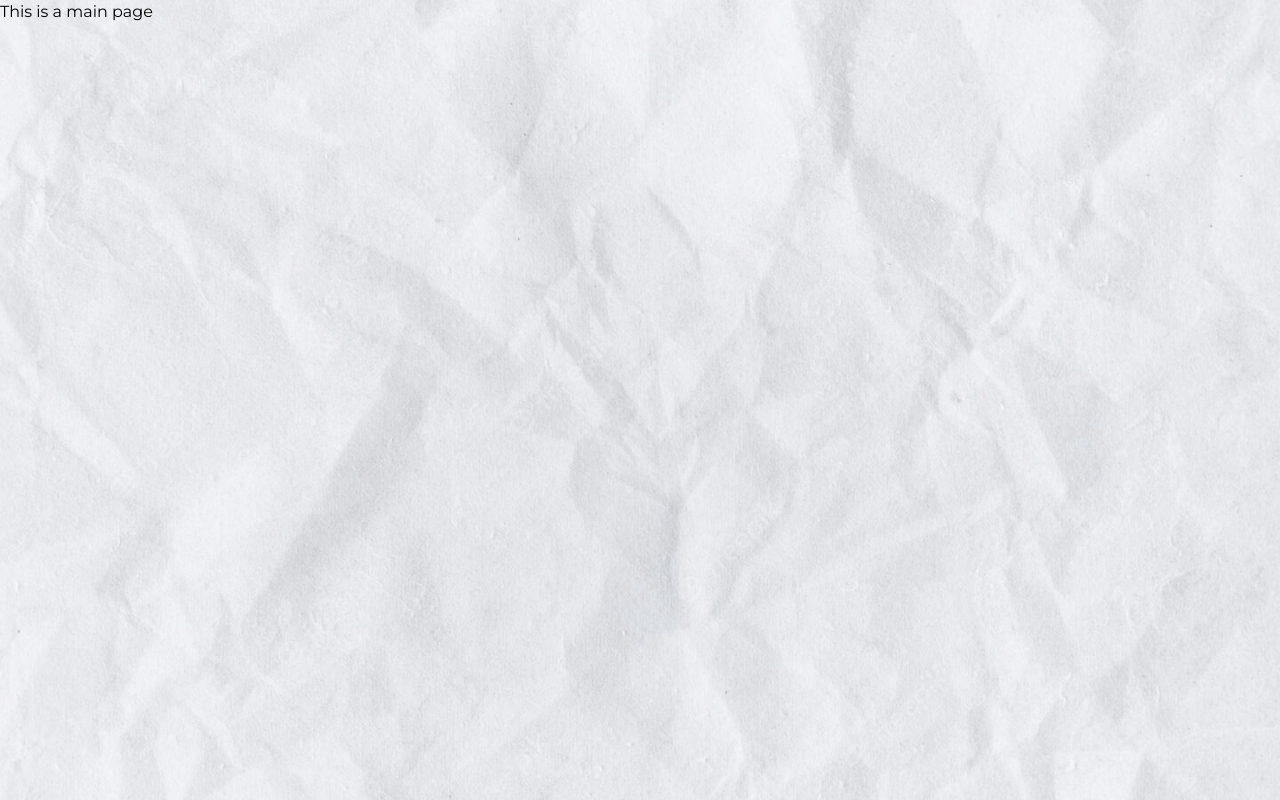
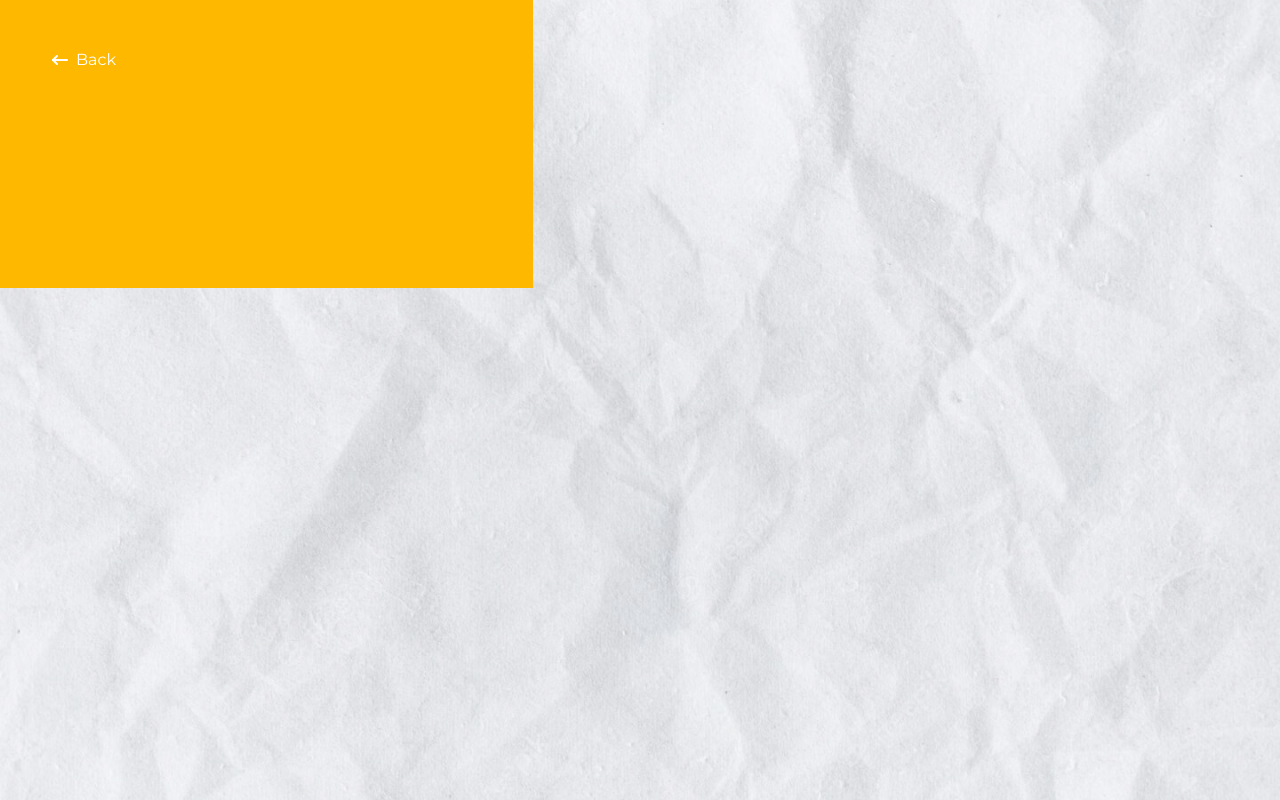
Before and after one commit to hendrasan/test-cognotiv, a Vue app: page /main in a window 1280 px wide. Built offline with nearby package versions, Linux system fonts and the light colour scheme.

Commit message:
feat: add clsx and tailwind-merge, add router view transition

```diff
--- a/package.json
+++ b/package.json
@@ -12,7 +12,9 @@
     "format": "prettier --write src/"
   },
   "dependencies": {
+    "clsx": "^2.0.0",
     "pinia": "^2.1.6",
+    "tailwind-merge": "^1.14.0",
     "vue": "^3.3.4",
     "vue-router": "^4.2.4"
   },
--- a/src/App.vue
+++ b/src/App.vue
@@ -4,7 +4,11 @@ import { RouterView } from 'vue-router'
 
 <template>
   <div class="app">
-    <RouterView />
+    <RouterView v-slot="{ Component }">
+      <transition name="fade" appear mode="out-in">
+        <component :is="Component" />
+      </transition>
+    </RouterView>
   </div>
 </template>
 
@@ -15,4 +19,14 @@ import { RouterView } from 'vue-router'
   width: 100vw;
   min-height: 100vh;
 }
+
+.fade-enter-active,
+.fade-leave-active {
+  transition: opacity 0.5s ease;
+}
+
+.fade-enter-from,
+.fade-leave-to {
+  opacity: 0;
+}
 </style>
--- a/src/assets/main.css
+++ b/src/assets/main.css
@@ -12,6 +12,10 @@
 
 @layer utilities {
   .transition-timing-snappy {
-    @apply ease-snap-in delay-150 duration-500;
+    @apply ease-snappier-in delay-150 duration-500;
+  }
+
+  .transition-timing-snappier {
+    @apply ease-snappier-in delay-150 duration-1000;
   }
 }
--- /dev/null
+++ b/src/components/icons/IconArrowLeft.vue
@@ -0,0 +1,18 @@
+<template>
+  <svg
+    xmlns="http://www.w3.org/2000/svg"
+    width="24"
+    height="24"
+    viewBox="0 0 24 24"
+    stroke-width="2"
+    stroke="currentColor"
+    fill="none"
+    stroke-linecap="round"
+    stroke-linejoin="round"
+  >
+    <path stroke="none" d="M0 0h24v24H0z" fill="none"></path>
+    <path d="M5 12l14 0"></path>
+    <path d="M5 12l4 4"></path>
+    <path d="M5 12l4 -4"></path>
+  </svg>
+</template>
--- /dev/null
+++ b/src/components/icons/IconLongArrowRight.vue
@@ -0,0 +1,15 @@
+<template>
+  <svg
+    width="151"
+    height="30"
+    viewBox="0 0 151 74"
+    fill="none"
+    xmlns="http://www.w3.org/2000/svg"
+    class="text-white lg:text-primary grow-0 max-w-[50px] 2xl:max-w-nonegroup-hover/btn:text-white transition-all transition-timing-snappy lg:translate-x-full lg:invisible lg:opacity-0 lg:group-hover:translate-x-0 lg:group-hover:visible lg:group-hover:opacity-100"
+  >
+    <path
+      d="M149.536 40.5355C151.488 38.5829 151.488 35.4171 149.536 33.4645L117.716 1.64465C115.763 -0.307971 112.597 -0.30797 110.645 1.64465C108.692 3.59727 108.692 6.7631 110.645 8.71572L138.929 37L110.645 65.2843C108.692 67.2369 108.692 70.4027 110.645 72.3553C112.597 74.308 115.763 74.308 117.716 72.3553L149.536 40.5355ZM4.37114e-07 42L146 42L146 32L-4.37114e-07 32L4.37114e-07 42Z"
+      fill="currentColor"
+    />
+  </svg>
+</template>
--- /dev/null
+++ b/src/lib/cn.ts
@@ -0,0 +1,7 @@
+import { clsx, type ClassValue } from 'clsx'
+import { twMerge } from 'tailwind-merge'
+
+/** Merge classes with tailwind-merge with clsx full feature */
+export function cn(...inputs: ClassValue[]) {
+  return twMerge(clsx(inputs))
+}
--- a/src/views/HomeView.vue
+++ b/src/views/HomeView.vue
@@ -1,21 +1,46 @@
 <script setup lang="ts">
 import { ref } from 'vue'
+import { onBeforeRouteLeave } from 'vue-router'
+import { cn } from '@/lib/cn'
+import IconLongArrowRight from '@/components/icons/IconLongArrowRight.vue'
 
 const isHover = ref(false)
+const isLeaving = ref(false)
+
+// simulate a delay when leaving the page
+// not recommended, but necessary to add a leaving effect
+// on elements on the page
+onBeforeRouteLeave((to, from, next) => {
+  isLeaving.value = true
+
+  setTimeout(() => {
+    next()
+  }, 500)
+})
 </script>
 
 <template>
+  <div>
+    <!-- lines -->
     <div class="hidden lg:flex fixed bottom-[50px] left-[50px] gap-[20px]">
       <div class="w-[140px]">
         <div
-        class="transition-transform transition-timing-snappy origin-left w-[1px] h-[18px] bg-primary"
-        :class="[isHover ? 'scale-x-[140]' : 'scale-x-0']"
+          :class="
+            cn(
+              'transition-transform transition-timing-snappy origin-left w-[1px] h-[18px] bg-primary',
+              isHover ? 'scale-x-[140]' : 'scale-x-0'
+            )
+          "
         ></div>
       </div>
       <div class="w-[67px]">
         <div
-        class="transition-transform transition-timing-snappy origin-left w-[1px] h-[18px] bg-primary"
-        :class="[isHover ? 'scale-x-[67]' : 'scale-x-0']"
+          :class="
+            cn(
+              'transition-transform transition-timing-snappy origin-left w-[1px] h-[18px] bg-primary',
+              isHover ? 'scale-x-[67]' : 'scale-x-0'
+            )
+          "
         ></div>
       </div>
     </div>
@@ -23,29 +48,39 @@ const isHover = ref(false)
     <div class="hidden lg:flex fixed top-[50px] right-[50px] gap-[20px]">
       <div class="w-[67px]">
         <div
-        class="transition-width float-right transition-timing-snappy origin-right h-[18px] bg-primary"
-        :class="[isHover ? 'w-[67px]' : 'w-0']"
+          :class="
+            cn(
+              'transition-width float-right transition-timing-snappy origin-right h-[18px] bg-primary',
+              isHover ? 'w-[67px]' : 'w-0'
+            )
+          "
         ></div>
       </div>
       <div class="w-[140px]">
         <div
-        class="transition-width float-right transition-timing-snappy origin-right h-[18px] bg-primary"
-        :class="[isHover ? 'w-[140px]' : 'w-0']"
+          :class="
+            cn(
+              'transition-width float-right transition-timing-snappy origin-right h-[18px] bg-primary',
+              isHover ? 'w-[140px]' : 'w-0'
+            )
+          "
         ></div>
       </div>
-    <!-- <div class="w-[67px] h-[18px] bg-primary"></div>
-    <div class="w-[140px] h-[18px] bg-primary"></div> -->
     </div>
+    <!-- /lines -->
 
-  <div class="container max-w-6xl mx-auto px-4 flex flex-col justify-center min-h-screen relative">
-    <!-- <div class="grid grid-rows-[24px_1fr] lg:grid-rows-[64px_1fr] 2xl:grid-rows-[92px_1fr]">
-      <h1 class="text-primary font-bold text-5xl lg:text-9xl 2xl:text-[185px] z-[2] leading-none">
-        We Create
-      </h1> -->
+    <div
+      class="container max-w-6xl mx-auto px-4 flex flex-col justify-center min-h-screen relative"
+    >
       <div class="max-w-[800px] 2xl:max-w-[960px] mx-auto">
         <div class="flex flex-col justify-center relative group">
           <h1
-          class="text-primary font-bold text-5xl lg:text-8xl 2xl:text-[150px] z-[2] leading-none absolute top-0 -left-16 -translate-y-1/2 group-hover:scale-105 transition-transform origin-top-left transition-timing-snappy"
+            :class="
+              cn(
+                'text-primary font-bold text-5xl lg:text-8xl 2xl:text-[150px] z-[2] leading-none mb-4 lg:mb-0 lg:absolute lg:top-0 lg:-left-16 lg:-translate-y-1/2 group-hover:scale-105 transition-transform origin-top-left transition-timing-snappy',
+                isLeaving ? 'lg:-translate-y-[400vh]' : ''
+              )
+            "
           >
             We Create
           </h1>
@@ -53,41 +88,42 @@ const isHover = ref(false)
             <img
               src="/images/splash.jpg"
               alt="splash image"
-            class="max-h-[440px] 2xl:max-h-none grayscale transition-timing-snappy group-hover:grayscale-0 group-hover:scale-125"
+              :class="
+                cn(
+                  'max-h-[440px] 2xl:max-h-none grayscale transition-timing-snappy group-hover:grayscale-0 group-hover:scale-125',
+                  isLeaving ? 'opacity-0' : ''
+                )
+              "
               @mouseenter="isHover = true"
               @mouseleave="isHover = false"
             />
           </div>
           <div
-          class="absolute -bottom-10 2xl:-bottom-16 -left-16 2xl:-left-24 translate-y-1/2"
+            :class="
+              cn(
+                'mt-4 lg:mt-0 lg:absolute lg:-bottom-10 2xl:-bottom-16 lg:-left-16 2xl:-left-24 translate-y-1/2 transition-timing-snappy',
+                isLeaving ? 'translate-y-[400vh] opacity-0' : ''
+              )
+            "
             @mouseenter="isHover = true"
             @mouseleave="isHover = false"
           >
             <RouterLink
               to="/main"
-            class="inline-flex items-center gap-8 2xl:gap-8 leading-none z-[2] -translate-y-1/2 group/btn hover:bg-primary px-6 py-4 2xl:px-12 2xl:py-6 rounded-lg"
+              class="inline-flex items-center gap-8 2xl:gap-8 leading-none z-[2] -translate-y-1/2 group/btn bg-primary lg:bg-transparent lg:hover:bg-primary px-6 py-4 2xl:px-12 2xl:py-6 rounded-lg"
             >
               <!-- <span class="rounded bg-primary"></span> -->
               <span
-              class="shrink-0 uppercase text-3xl lg:text-5xl 2xl:text-[72px] font-bold text-primary group-hover/btn:text-white transition-all transition-timing-snappy -translate-x-full invisible opacity-0 group-hover:translate-x-0 group-hover:visible group-hover:opacity-100"
+                class="shrink-0 uppercase font-bold text-white lg:text-primary text-3xl lg:text-5xl 2xl:text-[72px] group-hover/btn:text-white transition-all transition-timing-snappy lg:-translate-x-full lg:invisible lg:opacity-0 lg:group-hover:translate-x-0 lg:group-hover:visible lg:group-hover:opacity-100"
                 >Awesome Things</span
               >
-            <svg
-              width="151"
-              height="30"
-              viewBox="0 0 151 74"
-              fill="none"
-              xmlns="http://www.w3.org/2000/svg"
-              class="text-primary group-hover/btn:text-white grow-0 max-w-[50px] 2xl:max-w-none transition-all transition-timing-snappy translate-x-full invisible opacity-0 group-hover:translate-x-0 group-hover:visible group-hover:opacity-100"
-            >
-              <path
-                d="M149.536 40.5355C151.488 38.5829 151.488 35.4171 149.536 33.4645L117.716 1.64465C115.763 -0.307971 112.597 -0.30797 110.645 1.64465C108.692 3.59727 108.692 6.7631 110.645 8.71572L138.929 37L110.645 65.2843C108.692 67.2369 108.692 70.4027 110.645 72.3553C112.597 74.308 115.763 74.308 117.716 72.3553L149.536 40.5355ZM4.37114e-07 42L146 42L146 32L-4.37114e-07 32L4.37114e-07 42Z"
-                fill="currentColor"
+              <IconLongArrowRight
+                class="text-white lg:text-primary grow-0 max-w-[50px] 2xl:max-w-none group-hover/btn:text-white transition-all transition-timing-snappy lg:translate-x-full lg:invisible lg:opacity-0 lg:group-hover:translate-x-0 lg:group-hover:visible lg:group-hover:opacity-100"
               />
-            </svg>
             </RouterLink>
           </div>
         </div>
       </div>
     </div>
+  </div>
 </template>
--- a/src/views/MainView.vue
+++ b/src/views/MainView.vue
@@ -1,5 +1,61 @@
+<script setup lang="ts">
+import { onMounted, ref } from 'vue'
+import { onBeforeRouteLeave } from 'vue-router'
+import { cn } from '@/lib/cn'
+import IconArrowLeft from '@/components/icons/IconArrowLeft.vue'
+
+const isLeaving = ref(false)
+const isMounted = ref(false)
+
+// simulate a delay when leaving the page
+// not recommended, but necessary to add a leaving effect
+// on elements on the page
+onBeforeRouteLeave((to, from, next) => {
+  isLeaving.value = true
+
+  setTimeout(() => {
+    next()
+  }, 500)
+})
+
+onMounted(() => {
+  setTimeout(() => {
+    isMounted.value = true
+  }, 150)
+})
+</script>
+
 <template>
-  <div class="about">
+  <div>
+    <div class="pt-4 pl-4 lg:pt-12 lg:pl-12 relative">
+      <div
+        :class="
+          cn(
+            'hidden bg-primary h-72 w-5/12 lg:block lg:-translate-x-full transition-transform transition-timing-snappier absolute top-0 left-0 z-10',
+            isMounted ? 'lg:translate-x-0' : '',
+            isLeaving ? 'lg:-translate-x-[50px]' : ''
+          )
+        "
+      ></div>
+      <RouterLink
+        to="/"
+        :class="
+          cn(
+            'flex gap-1 items-center transition-all transition-timing-snappier relative z-20',
+            isMounted ? 'lg:text-white' : '',
+            isLeaving ? 'lg:-translate-x-[50px] opacity-0' : ''
+          )
+        "
+      >
+        <IconArrowLeft />
+        Back</RouterLink
+      >
+    </div>
+    <!-- menu -->
+
+    <!-- right image area -->
+
+    <!-- content -->
     <h1>This is a main page</h1>
   </div>
 </template>
```
Also changed, not shown: 1 other file (tests, documents, lock files or other folders). Lines whose indentation alone changed are shown as unchanged.
